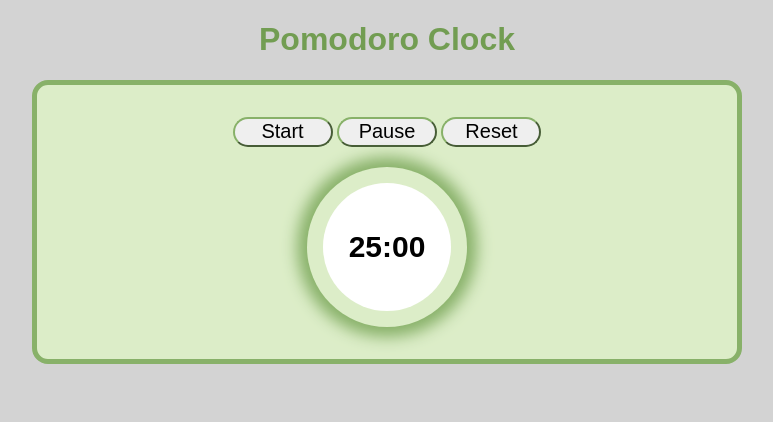
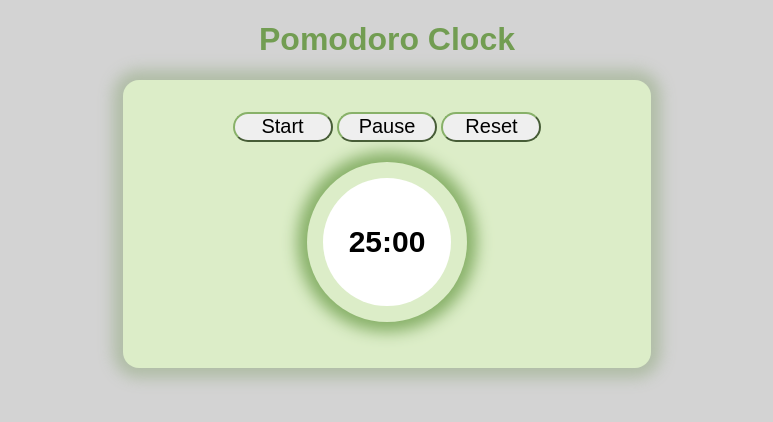
Before and after one commit to ElenaKorenieva/Pomodoro-Clock, a plain HTML site: page index.html in a window 1280 px wide. Shown: the whole page, without its empty margins (253-1026 px from the left). Drawn offline with Linux system fonts and the light colour scheme.

Commit message:
fixed styles

```diff
--- a/styles.css
+++ b/styles.css
@@ -13,15 +13,15 @@ h1 {
 }
 
 #container {
-  height: 80%;
-  width: 700px;
+  height: 14rem;
+  width: 33rem;
   padding: 2rem 0;
   display: flex;
   flex-direction: column;
   align-items: center;
   background-color: #dcedc8;
   margin: 0 auto;
-  border: 5px solid #88b169;
+  box-shadow: 0px 0px 15px 10px #b0bda6;
   border-radius: 1rem;
 }
 
```
